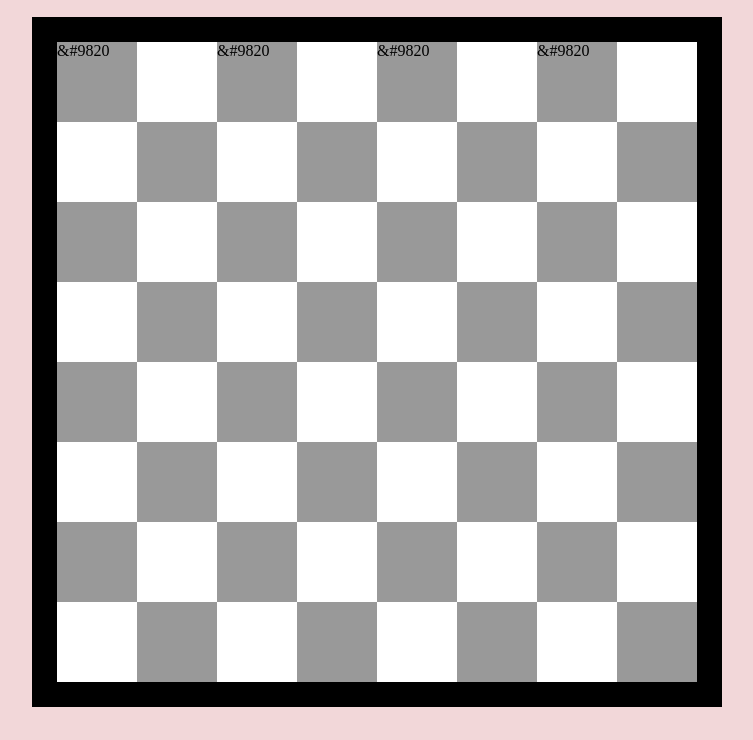
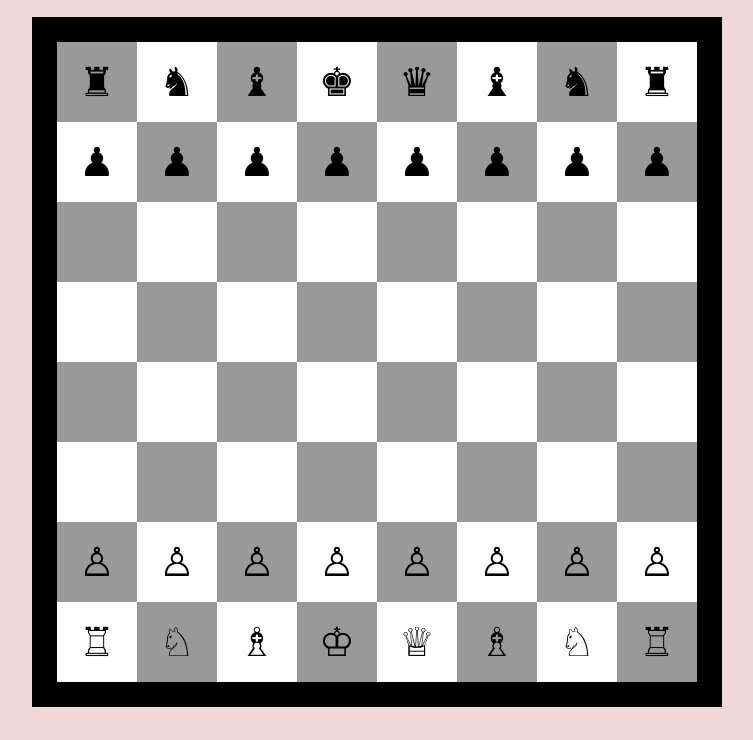
Before and after one commit to pabloskyDev/ajedrez-MINTIC, a plain HTML site: page index.html in a window 1280 px wide. Shown: the part 60-800 px from the top of the page, without its empty margins (263-1016 px from the left). Drawn offline with Linux system fonts and the light colour scheme.

Commit message:
Ajedrez alrevés usando solamente CSS

```diff
--- a/assets/css/styles.css
+++ b/assets/css/styles.css
@@ -22,25 +22,90 @@ h1 {
     background: #fff;
     border: 25px solid #000;
     display: grid;
-    grid-template-columns: repeat(8, 1fr);
+    grid-template-columns: repeat(8, minmax(10px, 1fr));
 }
 
 .celda {
     width: 80px;
     height: 80px;
+    display: flex;
+    justify-content: center;
+    align-items: center;
+    font-size: 40px;
 }
 
-.fila-impar .celda:nth-child(2n+1){
+.columna-impar .celda:nth-child(2n+1){
     background: #999;
 }
 
-.fila-par .celda:nth-child(2n){
+.columna-par .celda:nth-child(2n){
     background: #999;
 }
 
-.fila-impar .celda:nth-child(1):before{
-    /* grid-column: 1/ 2; */
-    /* grid-row: 1/ 2; */
-    content: "&#9820 ";
+/* Fichas negras */
+.columna-impar:nth-child(1) .celda:nth-child(1):before,
+.columna-par:nth-child(8) .celda:nth-child(1):before {
+    content: "\265C";
     z-index: 100;
 }
+
+.columna-par:nth-child(2) .celda:nth-child(1):before,
+.columna-impar:nth-child(7) .celda:nth-child(1):before {
+    content: "\265E";
+    z-index: 100;
+}
+
+.columna-impar:nth-child(3) .celda:nth-child(1):before,
+.columna-par:nth-child(6) .celda:nth-child(1):before {
+    content: "\265D";
+    z-index: 100;
+}
+
+.columna-par:nth-child(4) .celda:nth-child(1):before {
+    content: "\265A";
+    z-index: 100;
+}
+
+.columna-impar:nth-child(5) .celda:nth-child(1):before {
+    content: "\265B";
+    z-index: 100;
+}
+
+.celda:nth-child(2):before {
+    content: "\265F";
+    z-index: 100;
+}
+
+/* Fichas blancas */
+.columna-impar:nth-child(1) .celda:nth-child(8):before,
+.columna-par:nth-child(8) .celda:nth-child(8):before {
+    content: "\2656";
+    z-index: 100;
+}
+
+.columna-par:nth-child(2) .celda:nth-child(8):before,
+.columna-impar:nth-child(7) .celda:nth-child(8):before {
+    content: "\2658";
+    z-index: 100;
+}
+
+.columna-impar:nth-child(3) .celda:nth-child(8):before,
+.columna-par:nth-child(6) .celda:nth-child(8):before {
+    content: "\2657";
+    z-index: 100;
+}
+
+.columna-par:nth-child(4) .celda:nth-child(8):before {
+    content: "\2654";
+    z-index: 100;
+}
+
+.columna-impar:nth-child(5) .celda:nth-child(8):before {
+    content: "\2655";
+    z-index: 100;
+}
+
+.celda:nth-child(7):before {
+    content: "\2659";
+    z-index: 100;
+}
--- a/index.html
+++ b/index.html
@@ -10,7 +10,7 @@
 <body>
     <h1>Ajedrez</h1>
     <div class="container">
-        <div class="fila-impar">
+        <div class="columna-impar">
             <div class="celda"></div>
             <div class="celda"></div>
             <div class="celda"></div>
@@ -20,7 +20,7 @@
             <div class="celda"></div>
             <div class="celda"></div>
         </div>
-        <div class="fila-par">
+        <div class="columna-par">
             <div class="celda"></div>
             <div class="celda"></div>
             <div class="celda"></div>
@@ -30,7 +30,7 @@
             <div class="celda"></div>
             <div class="celda"></div>
         </div>
-        <div class="fila-impar">
+        <div class="columna-impar">
             <div class="celda"></div>
             <div class="celda"></div>
             <div class="celda"></div>
@@ -40,7 +40,7 @@
             <div class="celda"></div>
             <div class="celda"></div>
         </div>
-        <div class="fila-par">
+        <div class="columna-par">
             <div class="celda"></div>
             <div class="celda"></div>
             <div class="celda"></div>
@@ -50,7 +50,7 @@
             <div class="celda"></div>
             <div class="celda"></div>
         </div>
-        <div class="fila-impar">
+        <div class="columna-impar">
             <div class="celda"></div>
             <div class="celda"></div>
             <div class="celda"></div>
@@ -60,7 +60,7 @@
             <div class="celda"></div>
             <div class="celda"></div>
         </div>
-        <div class="fila-par">
+        <div class="columna-par">
             <div class="celda"></div>
             <div class="celda"></div>
             <div class="celda"></div>
@@ -70,7 +70,7 @@
             <div class="celda"></div>
             <div class="celda"></div>
         </div>
-        <div class="fila-impar">
+        <div class="columna-impar">
             <div class="celda"></div>
             <div class="celda"></div>
             <div class="celda"></div>
@@ -80,7 +80,7 @@
             <div class="celda"></div>
             <div class="celda"></div>
         </div>
-        <div class="fila-par">
+        <div class="columna-par">
             <div class="celda"></div>
             <div class="celda"></div>
             <div class="celda"></div>
```
